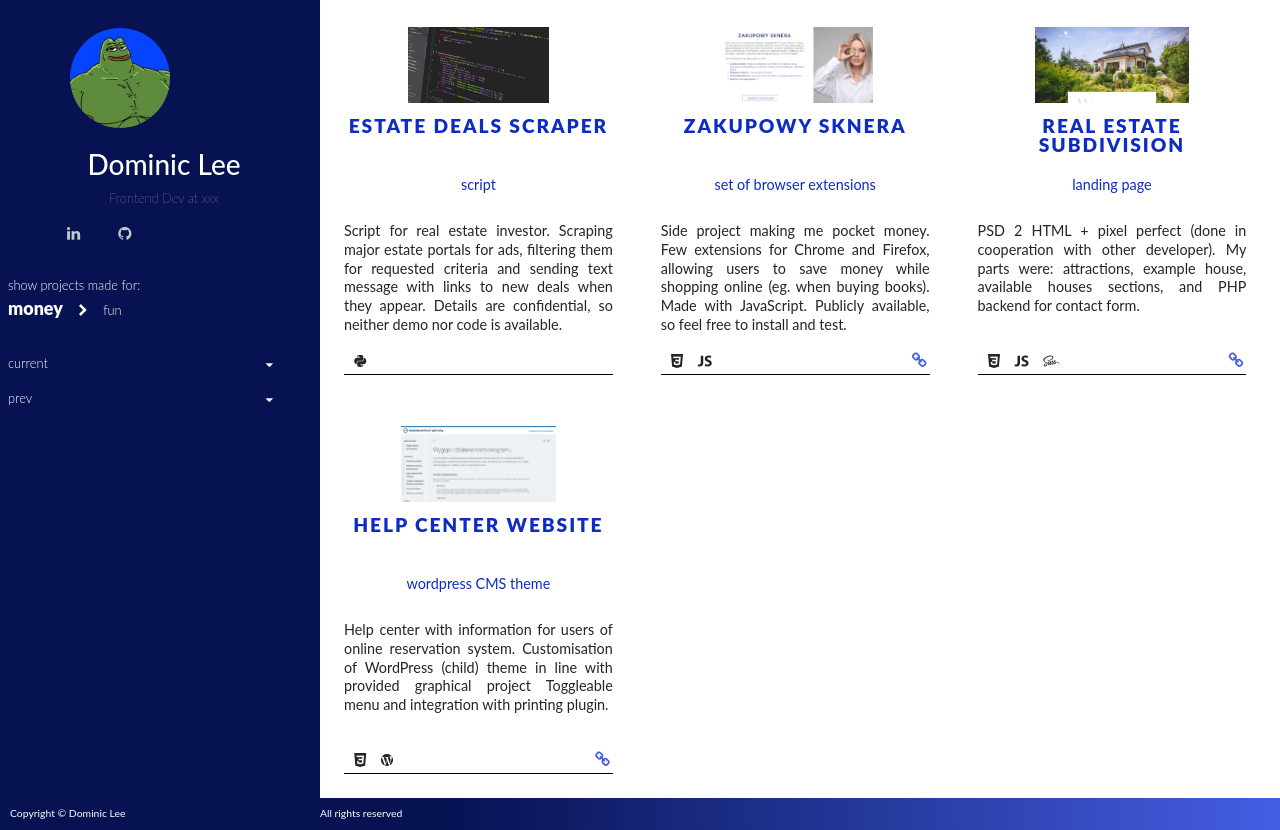
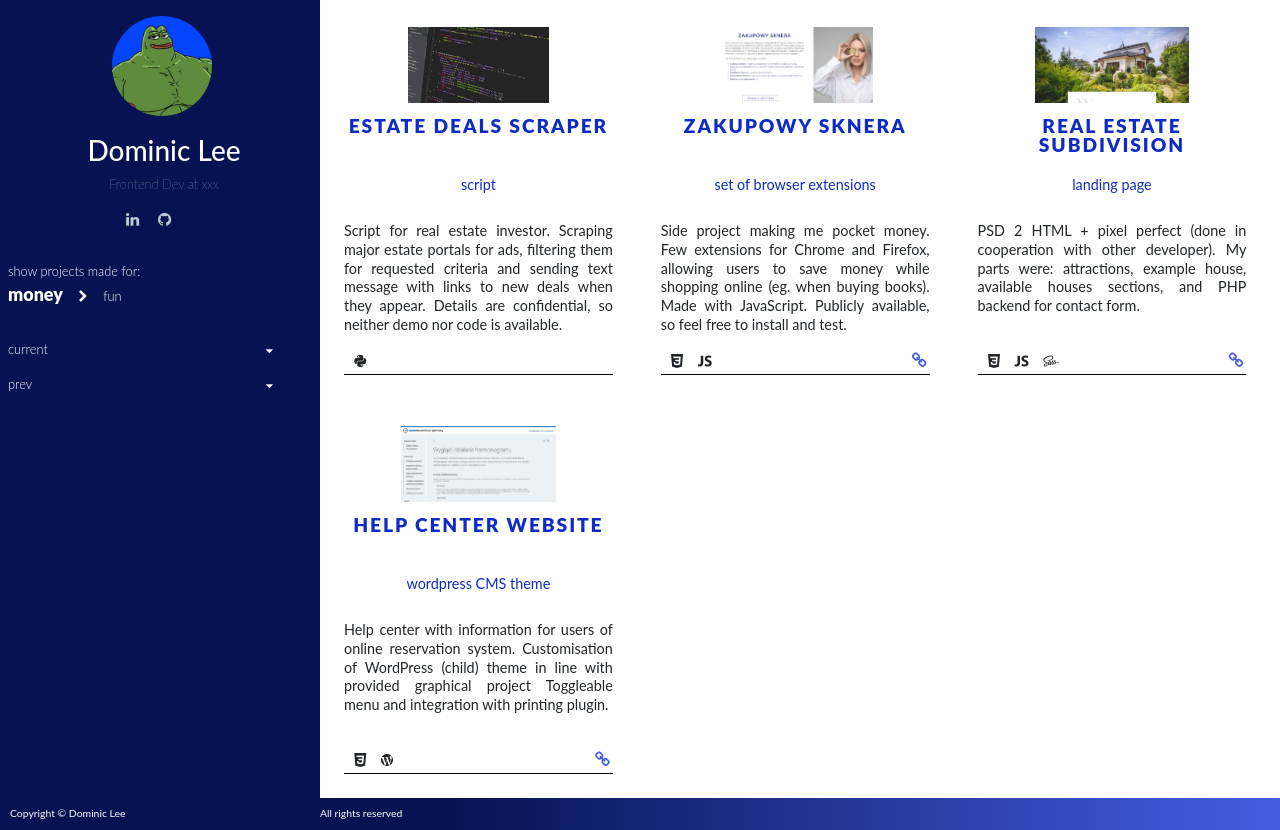
Before and after one commit to codezaur/folio, an Angular app: page / in a window 1280 px wide. Built offline with nearby package versions, Linux system fonts and the light colour scheme.

Commit message:
tweaked photo lg

```diff
--- a/src/app/bio/bio.component.scss
+++ b/src/app/bio/bio.component.scss
@@ -44,6 +44,9 @@
   .intro-photo {
     padding: 0 20%;
     margin-bottom: 1rem;
+  }
+  @include lg {
+    padding: 0 22%;
   }
   img {
     height: 100px;
```
